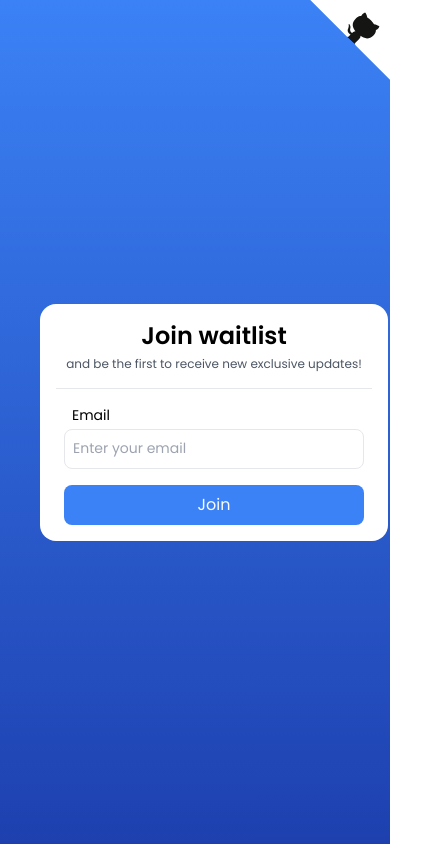
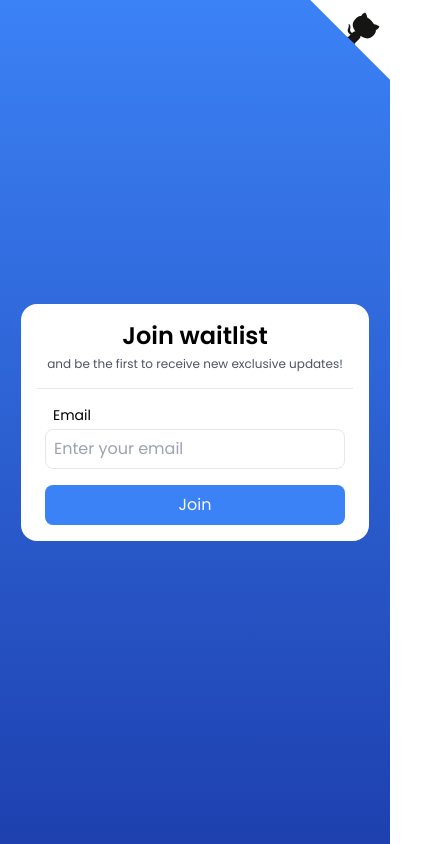
Before and after one commit to Vetrovec/cloudflare-waitlist, a Next.js app: page / in a window 390 px wide. Shown: the whole page, 428 px wide, since content can reach past the window. Built offline with nearby package versions, Linux system fonts and the light colour scheme; no server answers.

Commit message:
fix: font size and padding for mobile

```diff
--- a/app/components/SignUpForm.tsx
+++ b/app/components/SignUpForm.tsx
@@ -28,7 +28,7 @@ export default function SignUpForm({ referral }: SignUpFormProps) {
       {showEmailInput ? (
         <input
           required
-          className="h-10 border p-2 mb-4 rounded-lg text-sm placeholder-gray-400"
+          className="h-10 border p-2 mb-4 rounded-lg text-base text-gray-950 placeholder-gray-400"
           id="email"
           type="email"
           name="email"
--- a/app/page.tsx
+++ b/app/page.tsx
@@ -38,7 +38,7 @@ export default function Home({ searchParams }: HomeProps) {
           </h3>
         </div>
       </div>
-      <div className="flex p-10 justify-center items-center">
+      <div className="flex py-10 justify-center items-center">
         <div className="p-4 bg-base rounded-2xl">
           <div className="flex flex-col">
             <div className="flex flex-col px-2 border-b">
```
